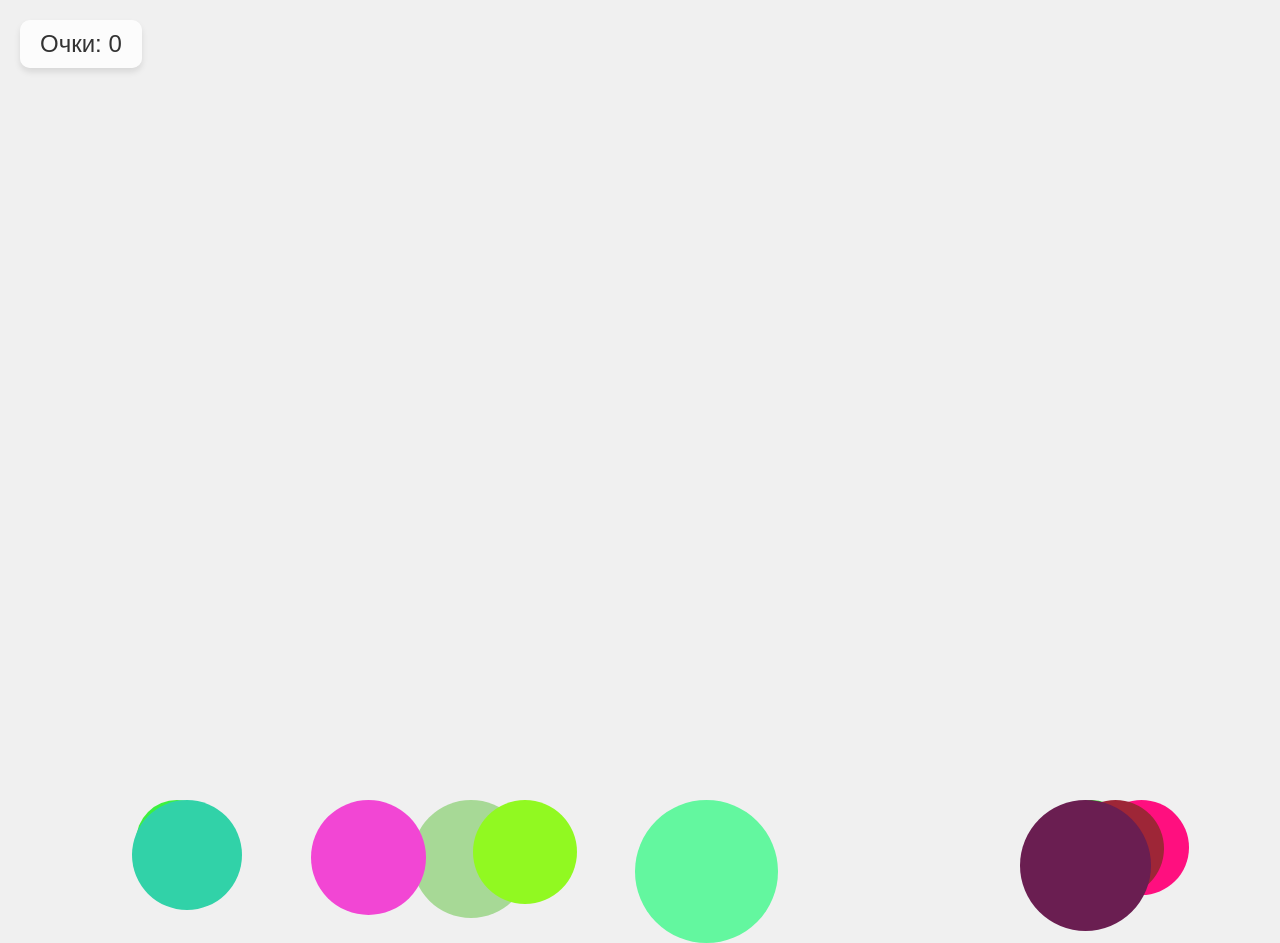
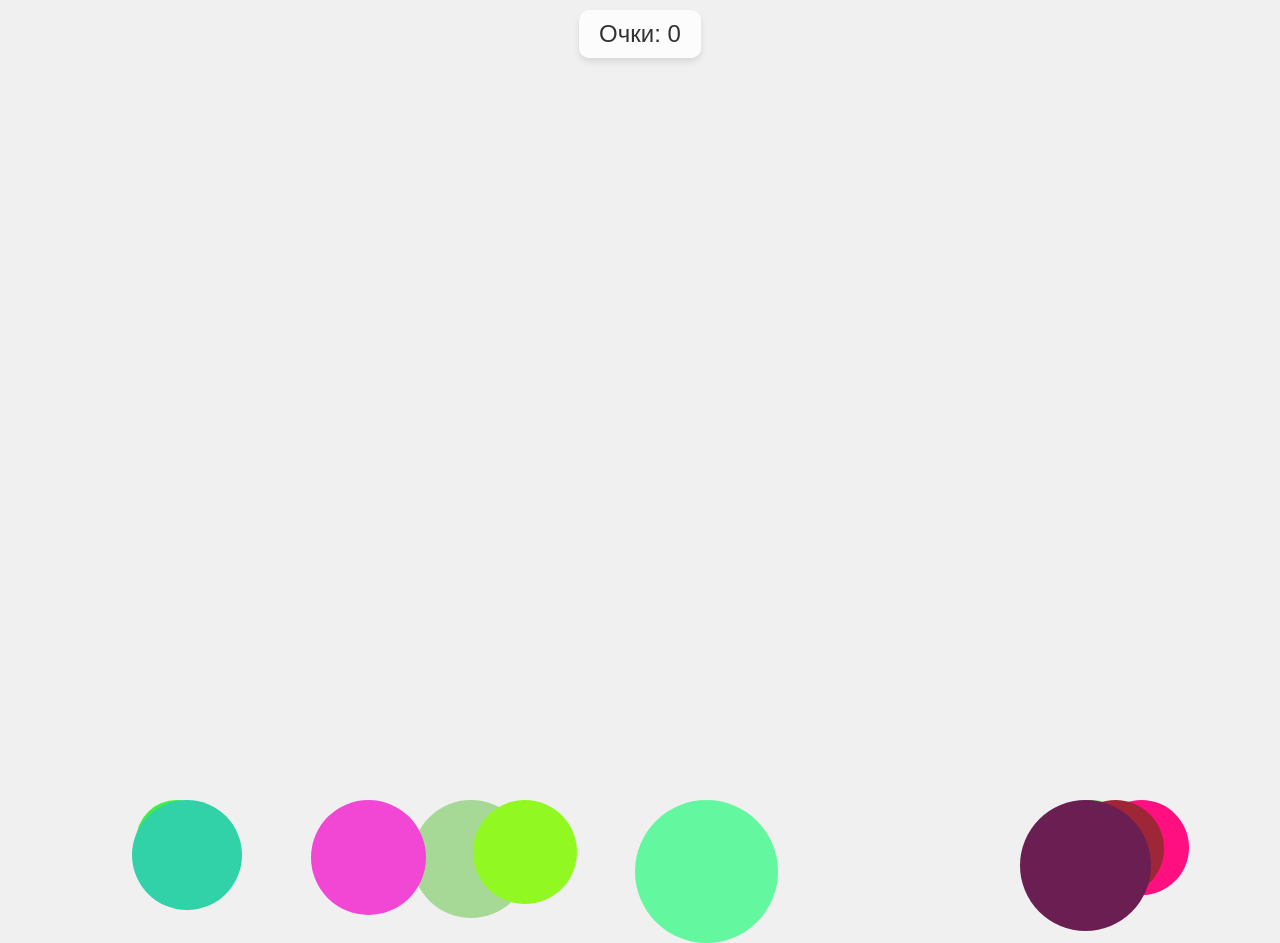
Before and after one commit to vkhafizov/Jerry-Game, a plain HTML site: page index.html in a window 1280 px wide. Before the commit the page ends 800 px from the top, so only its background shows below. Drawn offline with Linux system fonts and the light colour scheme.

Commit message:
Update styles.css

```diff
--- a/styles.css
+++ b/styles.css
@@ -2,29 +2,27 @@ body {
     margin: 0;
     overflow: hidden;
     background-color: #f0f0f0;
-    display: flex;
-    justify-content: center;
-    align-items: center;
-    height: 100vh;
     font-family: Arial, sans-serif;
 }
 
 #score-board {
     position: fixed;
-    top: 20px;
-    left: 20px;
+    top: 10px;
+    left: 50%;
+    transform: translateX(-50%);
     font-size: 24px;
     color: #333;
     background-color: rgba(255, 255, 255, 0.8);
     padding: 10px 20px;
     border-radius: 10px;
     box-shadow: 0 4px 6px rgba(0, 0, 0, 0.1);
+    z-index: 1000; /* Счётчик всегда поверх кругов */
 }
 
 #game-area {
     position: relative;
     width: 100%;
-    height: 100%;
+    height: 100vh;
 }
 
 .circle {
```
